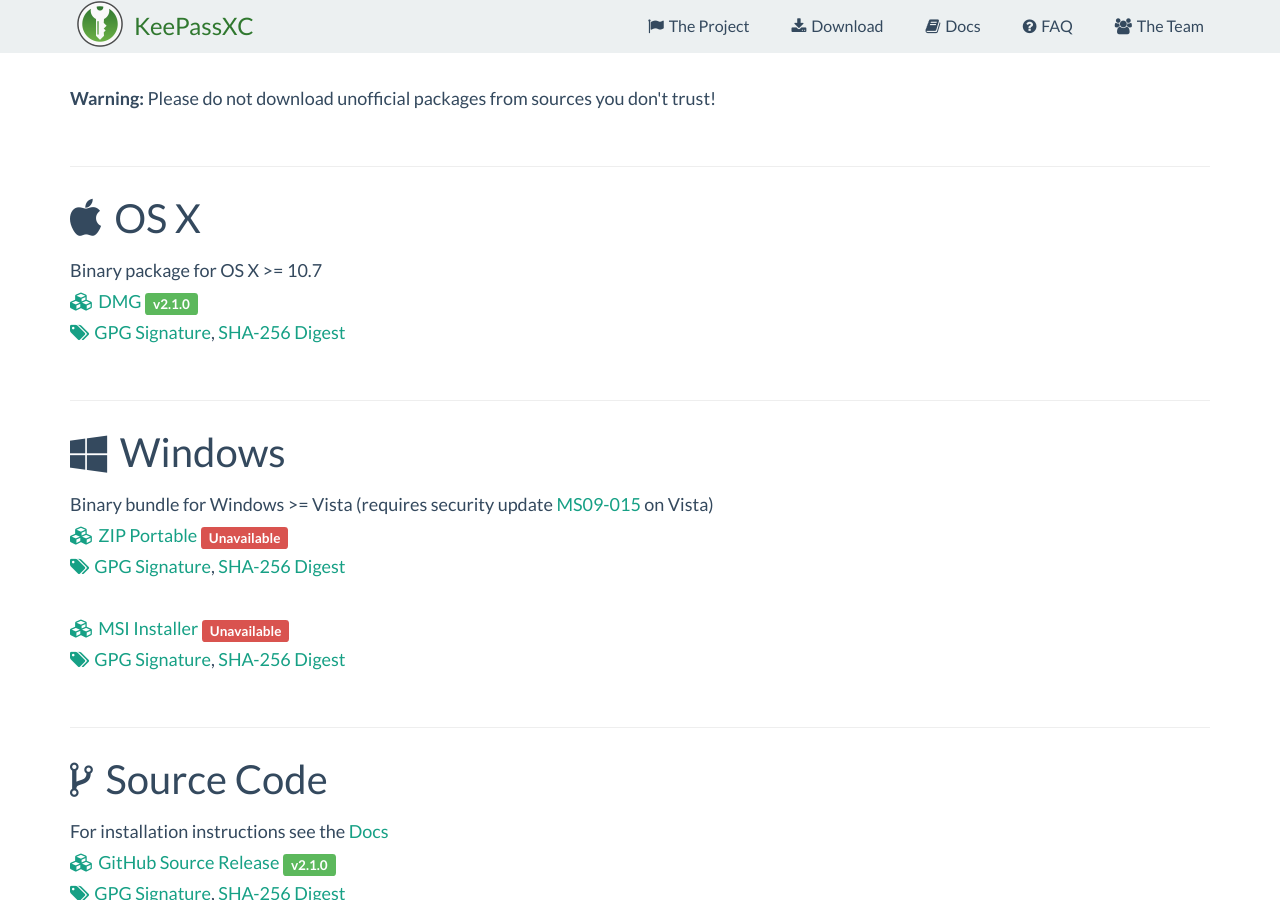
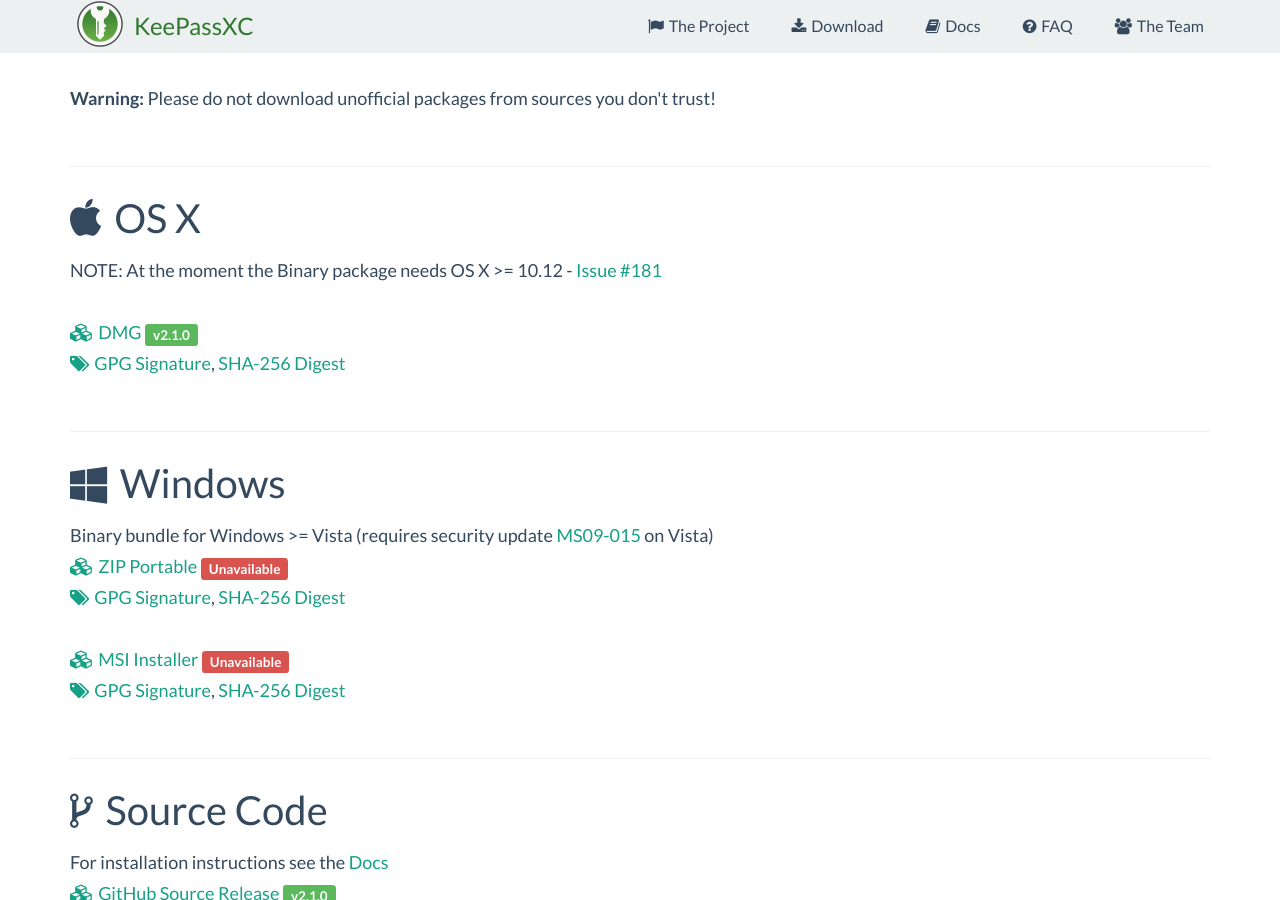
Before and after one commit to keepassxreboot/keepassxc-org, a Jekyll site: the page built from download.html, in a window 1280 px wide and 900 px high, scrolled down 1038 px. Built offline with Jekyll 4.4.1, drawn with Linux system fonts in a browser that asks for light colours.

Commit message:
note on macOS release

```diff
--- a/download.html
+++ b/download.html
@@ -74,7 +74,8 @@
 
 <div><a name="mac"></a><hr/>
   <h3><i class="fa fa-mac" aria-hidden="true"></i> OS X</h3>
-  Binary package for OS X >= 10.7<br/>
+  NOTE: At the moment the Binary package needs OS X >= 10.12 - <a href="https://github.com/keepassxreboot/keepassxc/issues/181">Issue #181</a><br/>
+  <br/>
   <a href="https://github.com/keepassxreboot/keepassxc/releases/download/2.1.0/KeePassXC-2.1.0.dmg">
     <i class="fa fa-cubes" aria-hidden="true"></i>DMG <span class="label label-success">v2.1.0</span>
   </a><br/>
```
